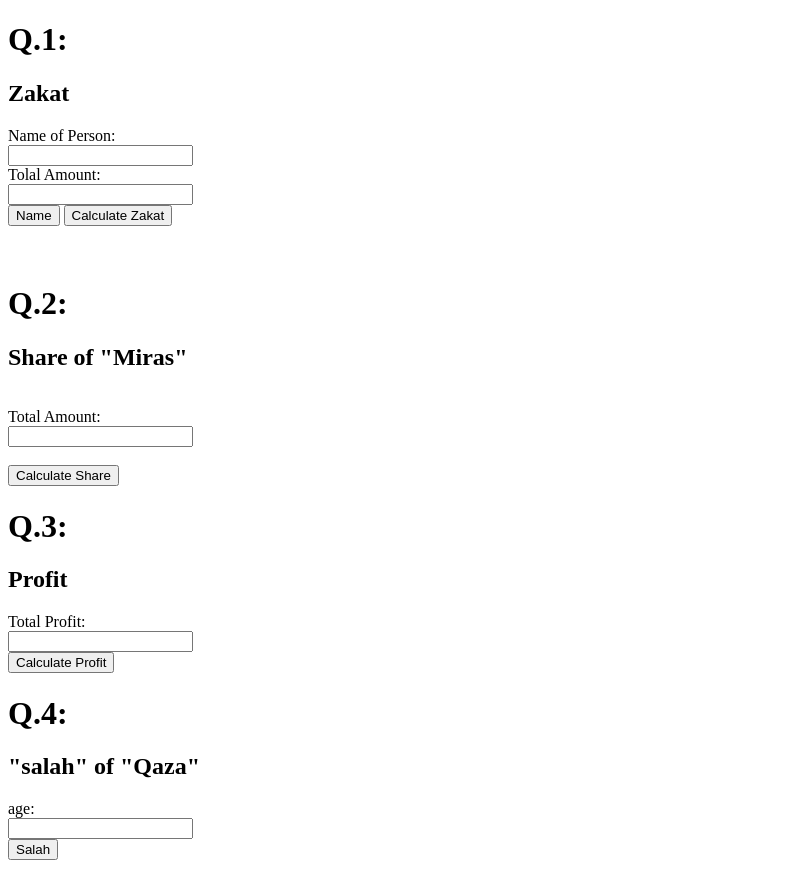
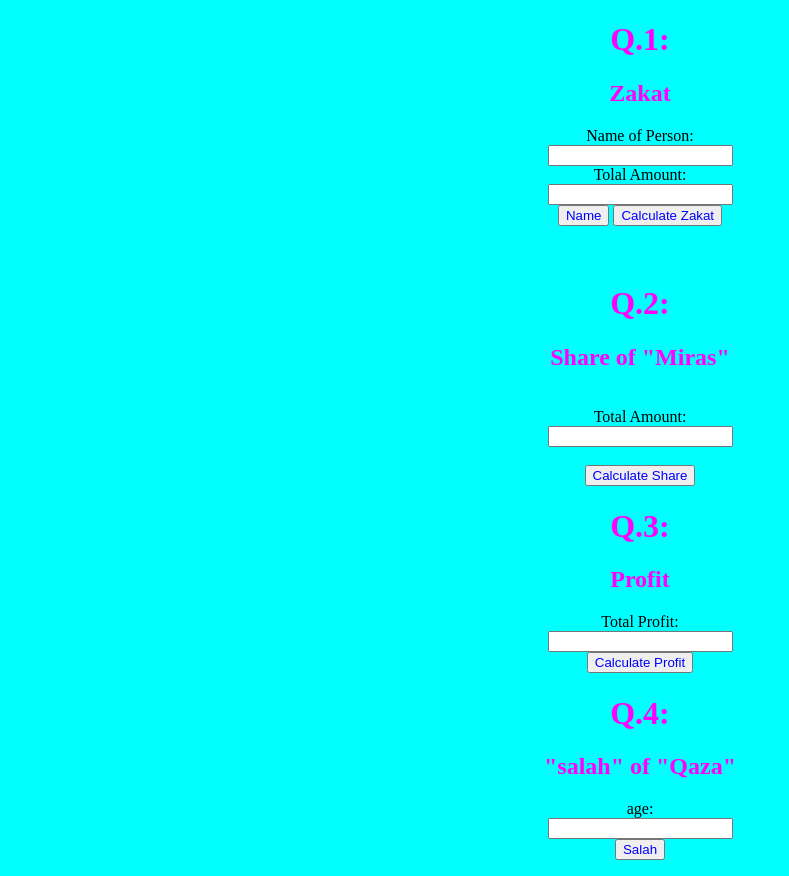
Before and after one commit to shoaib251/20200726, a plain HTML site: page index.html in a window 1280 px wide. Shown: the whole page, without its empty margins (0-789 px from the left). Drawn offline with Linux system fonts and the light colour scheme.

Commit message:
Question

```diff
--- a/index.html
+++ b/index.html
@@ -1,49 +1,50 @@
 <!DOCTYPE html>
 <html lang="en">
 <head>
+    <link rel="stylesheet" href="style sheet.css">
     <meta charset="UTF-8">
     <meta http-equiv="X-UA-Compatible" content="IE=edge">
     <meta name="viewport" content="width=device-width, initial-scale=1.0">
     <title>Document</title>
 </head>
-<body>
-    <h1>Q.1:</h1>
-    <h2>Zakat</h2>
+<body class="by">
+    <h1 class="h1">Q.1:</h1>
+    <h2 class="h1">Zakat</h2>
    Name of Person: <br> <input type="name" id="zakat" ><br>
    Tolal Amount: <br> <input type="number"  id="totalAmount"><br>
 
 
-   <button onclick="let zakat=document.getElementById('zakat').value;
+   <button class="h2" onclick="let zakat=document.getElementById('zakat').value;
    document.getElementById('heading').innerText=zakat;
    ">Name</button>
-   <button onclick="let amount=document.getElementById('totalAmount').value;
+   <button class="h2" onclick="let amount=document.getElementById('totalAmount').value;
    let zakatAmount=amount/40;
    document.getElementById('heading1').innerText=zakatAmount;
    ">Calculate Zakat</button><br>
 
 
 
-    <h2 id="heading"></h2>
-<h2 id="heading1"></h2><br>
+    <h2 class="h2" id="heading"></h2>
+<h2 class="h2" id="heading1"></h2><br>
 
 
-<h1>Q.2:</h1>
-<h2>Share of "Miras"</h2><br>
+<h1 class="h1">Q.2:</h1>
+<h2 class="h1">Share of "Miras"</h2><br>
 Total Amount: <br>
 <input type="number" id="share"><br><br>
-<button onclick="let totalAmount=document.getElementById('share').value;
+<button class="h2" onclick="let totalAmount=document.getElementById('share').value;
 let wifeShare=totalAmount/8;
 let sonShare=totalAmount-wifeShare;
 let ful='Total amount is '+ totalAmount +' , the share of wife is '+ wifeShare+' and the share of son is '+sonShare;
 document.getElementById('heading3').innerText=ful;
 ">Calculate Share</button>
-<p id="heading3"></p>
+<p class="h2" id="heading3"></p>
 
-<h1>Q.3:</h1>
-<h2>Profit</h2>
+<h1 class="h1">Q.3:</h1>
+<h2 class="h1">Profit</h2>
 Total Profit: <br>
 <input type="number" id="profit"><br>
-<button onclick="let totalProfit=getElementById('profit').value;
+<button class="h2" onclick="let totalProfit=getElementById('profit').value;
 let aliShare=35/100;
 let umarShare=65/100;
 let aliProfit=totalProfit*aliShare;
@@ -51,13 +52,13 @@ let umarProfit=totalProfit*umarShare;
 let fu='The Total Profit is '+totalProfit+' ,the Profit of ali is '+aliProfit+' and the umar Profit is '+umarProfit;
 document.getElementById('heading4').innerText=fu;
 ">Calculate Profit</button>
-<p id="heading4"></p>
+<p class="h2" id="heading4"></p>
 
-<h1>Q.4:</h1>
-<h2>"salah" of "Qaza"</h2>
+<h1 class="h1">Q.4:</h1>
+<h2 class="h1">"salah" of "Qaza"</h2>
 age: <br>
 <input type="number" id="salah"><br>
-<button onclick="let age=getElementById('salah').value;
+<button class="h2" onclick="let age=getElementById('salah').value;
 
 let qazaSalahYear=age-12;
 let totalDay=365*qazaSalahYear;
@@ -65,7 +66,7 @@ let totalSalah=totalDay*6;
 let result='The total Salah Qaza is '+totalSalah;
 document.getElementById('heading5').innerText=result;
 ">Salah</button>
-<p id="heading5"></p>
+<p class="h2" id="heading5"></p>
 
 
 
--- /dev/null
+++ b/style sheet.css
@@ -0,0 +1,5 @@
+.h1{color: magenta;}
+.h2{color: blue;}
+.by{margin-left: px;
+background-color: cyan;
+text-align: center;}
```
